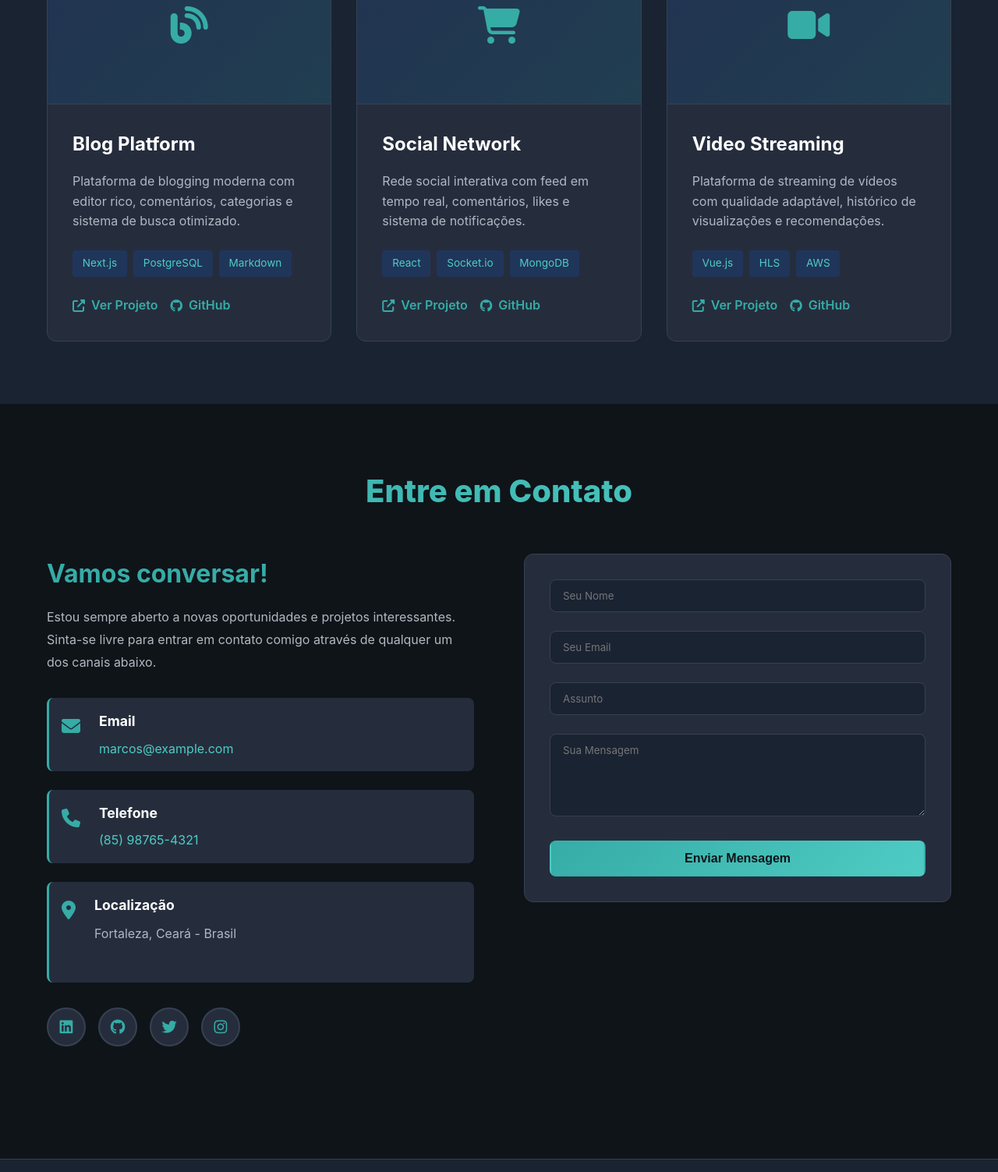
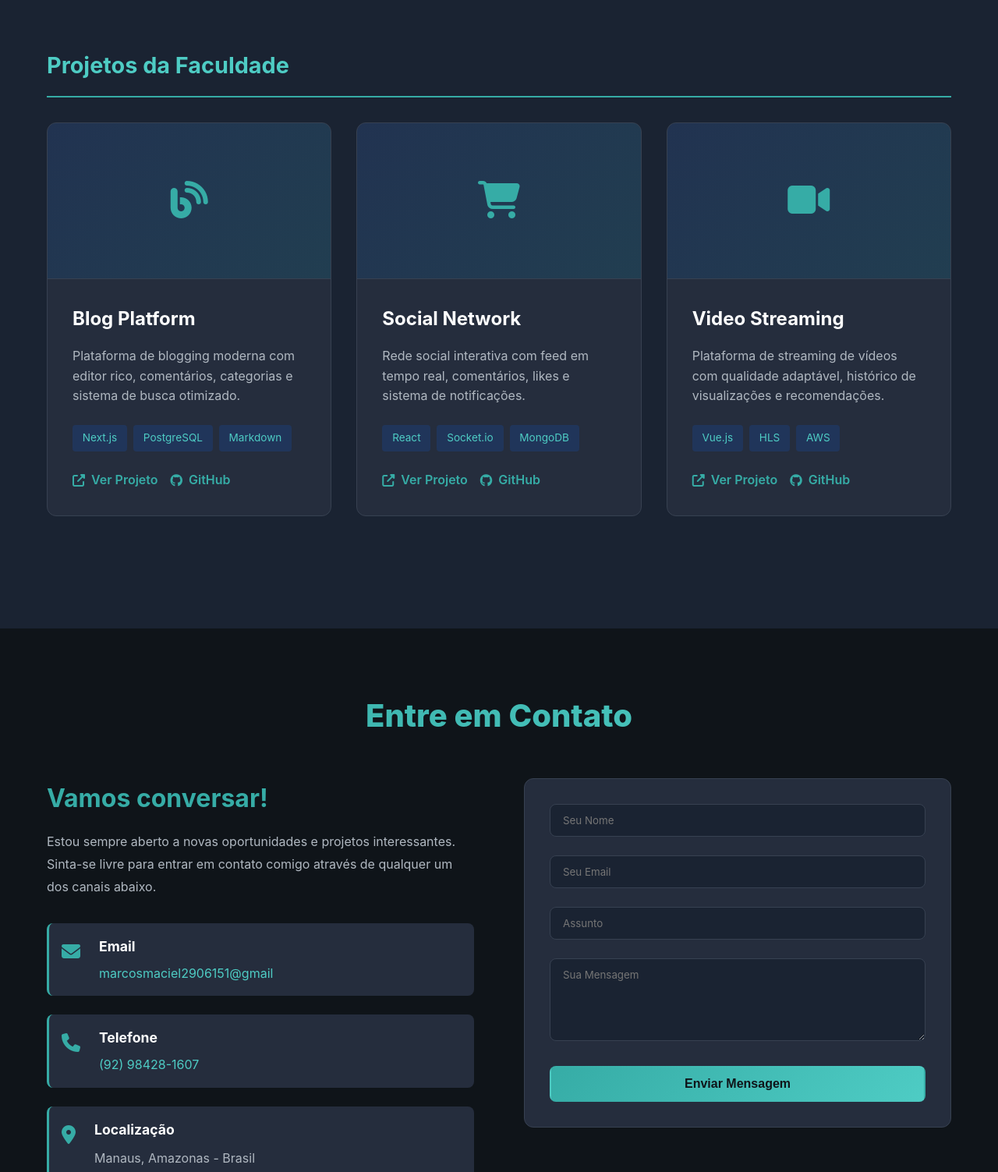
Before and after one commit to MarcosMacielTI/Marcos-Maciel-TI, a plain HTML site: page index.html in a window 1280 px wide. Shown: the part 2935-4438 px from the top of the page at 78% size. Drawn offline with Linux system fonts and the light colour scheme.

Commit message:
refactor: update project section layout and styles; enhance mobile menu behavior

```diff
--- a/index.html
+++ b/index.html
@@ -126,6 +126,10 @@
     <section id="projetos" class="projects">
         <div class="container">
             <h2 class="section-title">Meus Projetos</h2>
+
+            <!-- Projetos Pessoais -->
+            <div class="projects-section">
+                <h3 class="projects-subtitle">Projetos Pessoais</h3>
                 <div class="projects-grid">
                     <div class="project-card">
                         <div class="project-image">
@@ -201,7 +205,13 @@
                             </div>
                         </div>
                     </div>
+                </div>
+            </div>
 
+            <!-- Projetos da Faculdade -->
+            <div class="projects-section">
+                <h3 class="projects-subtitle">Projetos da Faculdade</h3>
+                <div class="projects-grid">
                     <div class="project-card">
                         <div class="project-image">
                             <div class="image-placeholder">
@@ -278,6 +288,7 @@
                     </div>
                 </div>
             </div>
+        </div>
     </section>
 
     <!-- Contato -->
@@ -293,21 +304,21 @@
                             <i class="fas fa-envelope"></i>
                             <div>
                                 <h4>Email</h4>
-                                <a href="mailto:marcos@example.com">marcos@example.com</a>
+                                <a href="mailto:marcosmaciel2906151@gmail.com">marcosmaciel2906151@gmail</a>
                             </div>
                         </div>
                         <div class="contact-method">
                             <i class="fas fa-phone"></i>
                             <div>
                                 <h4>Telefone</h4>
-                                <a href="tel:+5585987654321">(85) 98765-4321</a>
+                                <a href="tel:+5592984281607">(92) 98428-1607</a>
                             </div>
                         </div>
                         <div class="contact-method">
                             <i class="fas fa-map-marker-alt"></i>
                             <div>
                                 <h4>Localização</h4>
-                                <p>Fortaleza, Ceará - Brasil</p>
+                                <p>Manaus, Amazonas - Brasil</p>
                             </div>
                         </div>
                     </div>
--- a/script.js
+++ b/script.js
@@ -6,10 +6,13 @@ hamburger.addEventListener('click', () => {
     navLinks.style.display = navLinks.style.display === 'flex' ? 'none' : 'flex';
 });
 
-// Fechar menu ao clicar em um link
+// Fechar menu ao clicar em um link apenas em mobile
 document.querySelectorAll('.nav-links a').forEach(link => {
     link.addEventListener('click', () => {
-        navLinks.style.display = 'none';
+        // Só fecha o menu se estiver em modo mobile (hamburger visível)
+        if (window.innerWidth <= 768) {
+            navLinks.style.display = 'none';
+        }
     });
 });
 
--- a/styles.css
+++ b/styles.css
@@ -325,6 +325,18 @@ body {
     background-color: var(--light-bg);
 }
 
+.projects-section {
+    margin-bottom: 4rem;
+}
+
+.projects-subtitle {
+    font-size: 1.8rem;
+    margin-bottom: 2rem;
+    color: var(--secondary-color);
+    padding-bottom: 1rem;
+    border-bottom: 2px solid var(--primary-color);
+}
+
 .projects-grid {
     display: grid;
     grid-template-columns: repeat(auto-fit, minmax(350px, 1fr));
```
Lines whose indentation alone changed are shown as unchanged.
